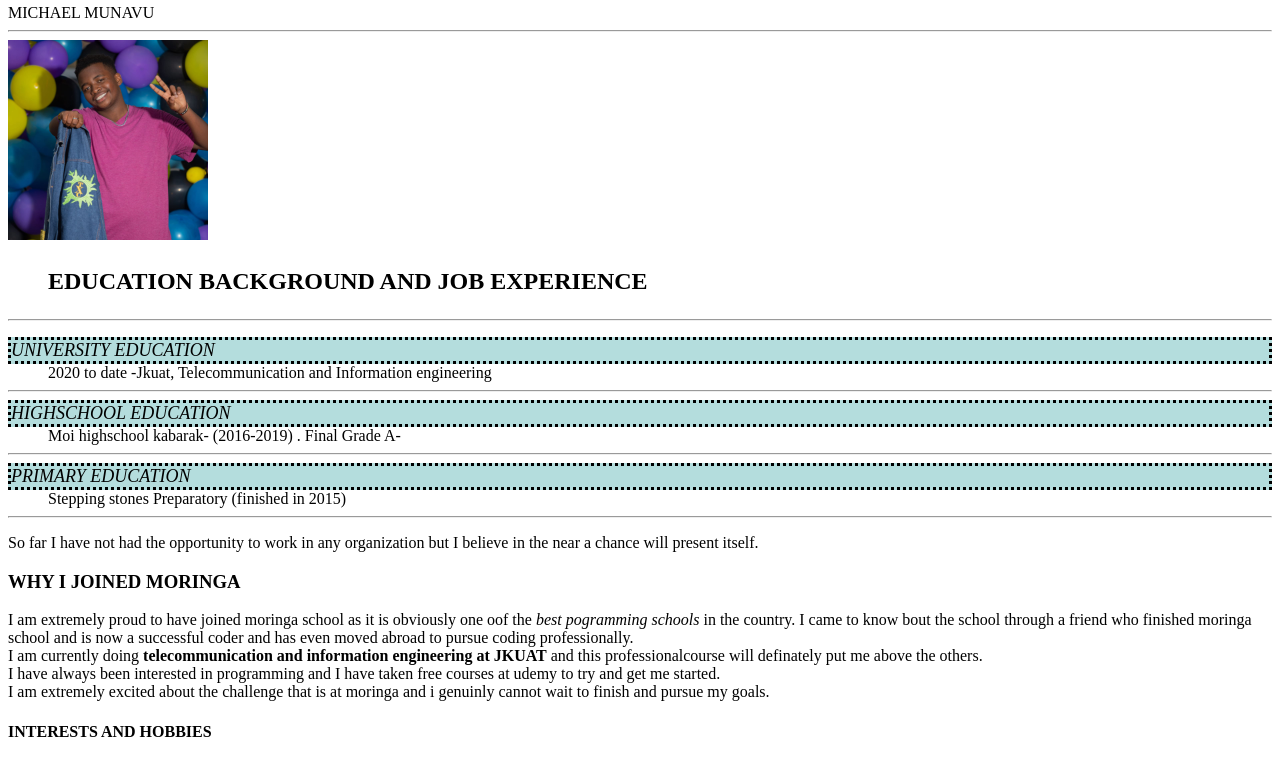
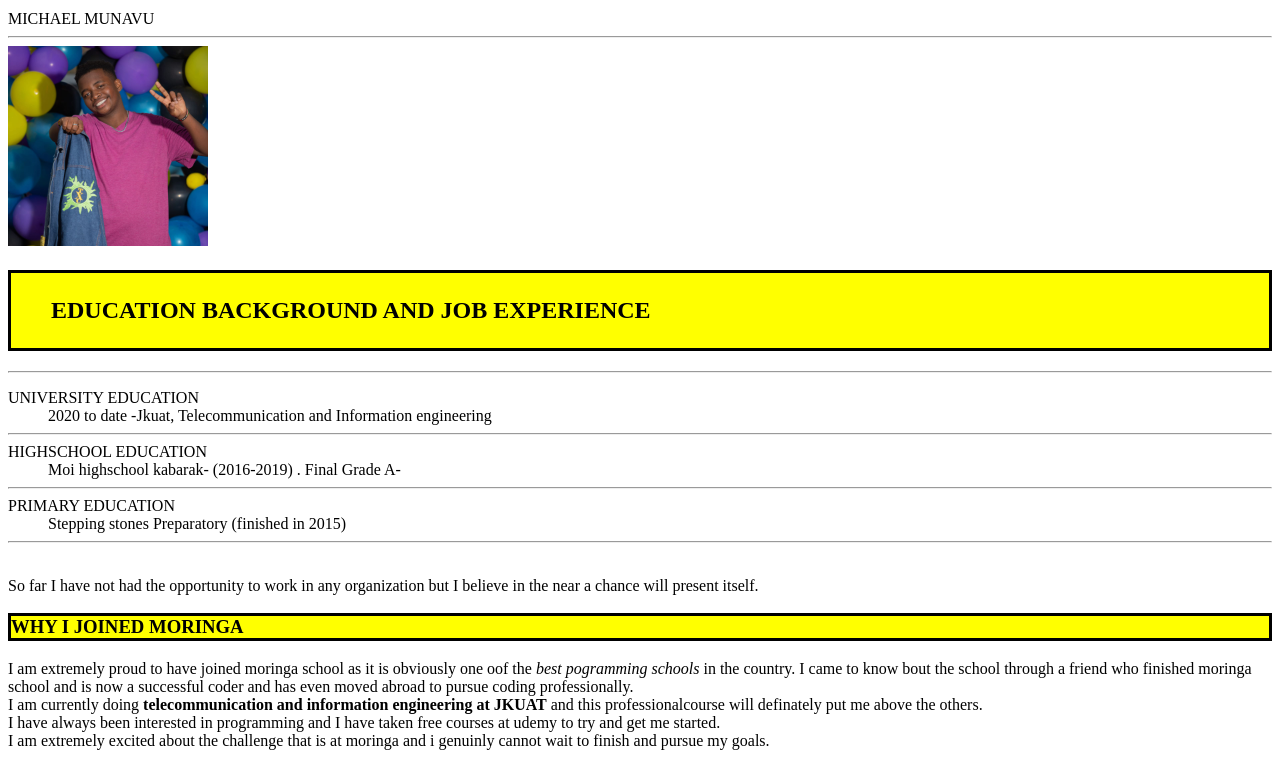
Before and after one commit to MICHAELMUNAVU83/MORINGA-PREP, a plain HTML site: page index.html in a window 1280 px wide. Shown: the part 102-861 px from the top of the page. Drawn offline with Linux system fonts and the light colour scheme.

Commit message:
added background colour

```diff
--- a/style.css
+++ b/style.css
@@ -1,16 +1,6 @@
+h1,h2,h3,h4{background-color: yellow;
+    border-style: solid;
+    opacity:4 percent;
 
-dt{
-    font-size: large;
-    font-style: oblique;
-    border-radius: round
-    ;
-    -webkit-border-radius: round;
-    -moz-border-radius: round;
-    -ms-border-radius: round;
-    -o-border-radius: round;
-    border-style: dotted;
-    background-color: rgba(0, 139, 139, 0.295);
-    opacity: 10;
 }
-
-.pone{background-color: tomato;}
+head{font-size: 50px;}
```
Also changed, not shown: index.html (+2 -0 lines).
